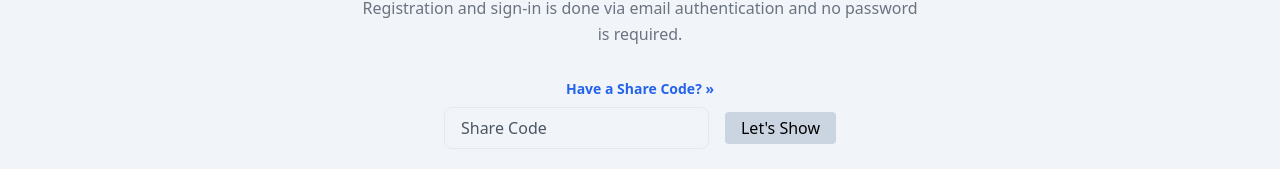
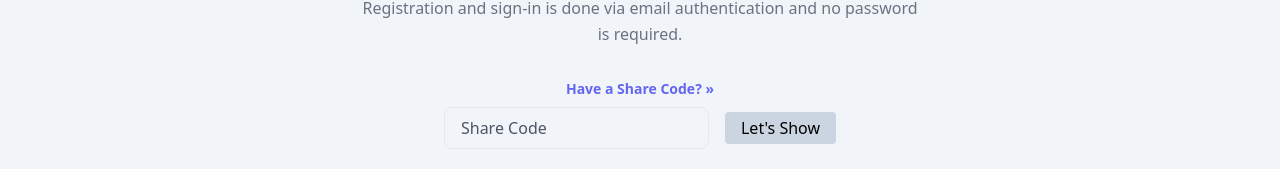
Before and after one commit to mitsu3s/placekeeper, a Next.js app: page / in a window 1280 px wide. Shown: the part 507-676 px from the top of the page. Built offline with nearby package versions, Linux system fonts and the light colour scheme; no server answers.

Commit message:
Update index.tsx

```diff
--- a/pages/index.tsx
+++ b/pages/index.tsx
@@ -103,7 +103,7 @@ const Home = () => {
                         </p>
 
                         <p
-                            className="mx-auto mt-8 text-sm font-semibold text-blue-600 hover:text-neutral-600"
+                            className="mx-auto mt-8 text-sm font-semibold text-indigo-500"
                             title="read more"
                         >
                             {' '}
```
